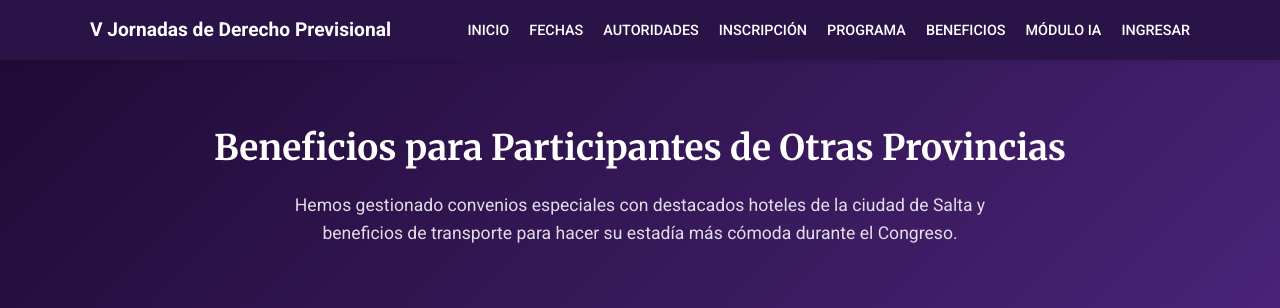
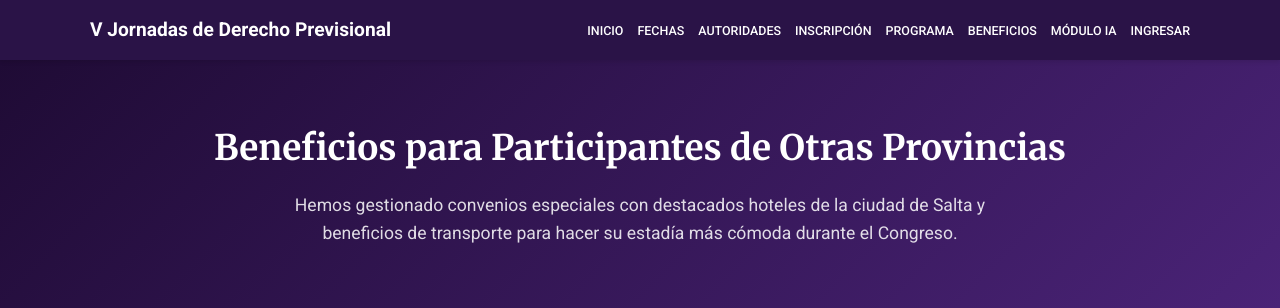
Before and after one commit to OctavioGalvan5/Pagina-congreso-previcional, a Flask app: page /beneficios in a window 1280 px wide. Shown: the top 308 px of the page. Run offline with Flask 3, Linux system fonts and the light colour scheme.

Commit message:
Ajustar navbar: reducir gap y font-size para evitar corte de texto
Co-Authored-By: Claude Sonnet 4.6 <noreply@anthropic.com>

```diff
--- a/templates/base.html
+++ b/templates/base.html
@@ -87,18 +87,21 @@
         .nav-links {
             list-style: none;
             display: flex;
-            gap: 20px;
+            gap: 14px;
+            align-items: center;
+            flex-wrap: nowrap;
         }
 
         .nav-links li a {
             color: #ffffff;
-            font-size: 0.9rem;
+            font-size: 0.78rem;
             text-transform: uppercase;
             font-weight: 500;
             text-decoration: none;
             padding: 5px 0;
             border-bottom: 2px solid transparent;
             transition: border-color 0.2s;
+            white-space: nowrap;
         }
 
         .nav-links li a:hover {
```
